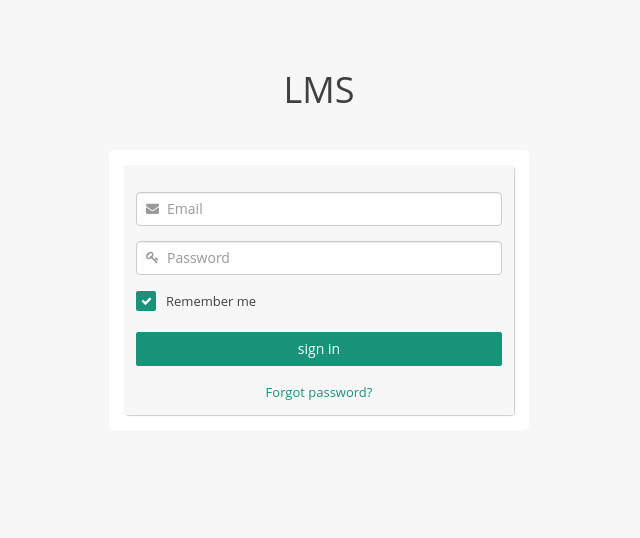
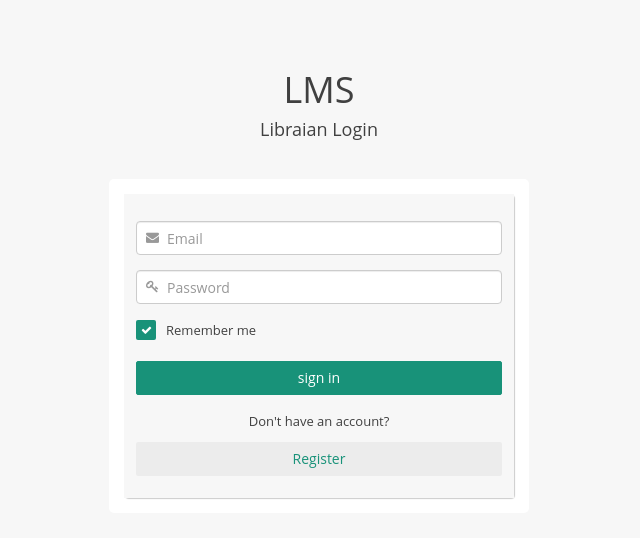
Before and after one commit to Emon-git-site/Library_manaement_system_PHP, a PHP site: page /librarian/login.php in a window 1280 px wide. Shown: the top 538 px of the page, without its empty margins (321-961 px from the left). Run offline with PHP 8.4, Linux system fonts and the light colour scheme.

Commit message:
extra 1
student login, libraian  login page modify

```diff
--- a/librarian/login.php
+++ b/librarian/login.php
@@ -63,6 +63,7 @@ if (isset($_POST['login'])) {
             <!--LOGO-->
             <div class="logo">
                 <h1 class="text-center">LMS</h1>
+                <h4 class="text-center"> Libraian Login </h4>
                 <?php
                 if (isset($error)) { ?>
                     <div class="alert alert-danger " role="alert">
@@ -102,9 +103,10 @@ if (isset($_POST['login'])) {
                                 <input type="submit" value="sign in" class="btn btn-primary btn-block" name="login">
                             </div>
                             <div class="form-group text-center">
-                                <a href="pages_forgot-password.html">Forgot password?</a>
 
-                            </div>
+                              <span>Don't have an account?</span>
+                              <a href="register.php" class="btn btn-block mt-sm">Register</a>
+                          </div>
                         </form>
                     </div>
                 </div>
--- a/student/register.php
+++ b/student/register.php
@@ -124,6 +124,8 @@ if (isset($_POST['student_register'])) {
             <!--LOGO-->
             <div class="logo">
                 <h1 class="text-center">LMS</h1>
+                <h4 class="text-center"> Student Registration </h4>
+
 
                 <!-- show the registratoin success message -->
                 <?php
--- a/student/sign-in.php
+++ b/student/sign-in.php
@@ -62,6 +62,7 @@ if (isset($_POST['login'])) {
             <!--LOGO-->
             <div class="logo">
                 <h1 class="text-center">LMS</h1>
+                <h4 class="text-center"> Student Login </h4>
                 <?php
                 if (isset($error)) { ?>
                     <div class="alert alert-danger " role="alert">
@@ -101,8 +102,7 @@ if (isset($_POST['login'])) {
                                 <input type="submit" value="sign in" class="btn btn-primary btn-block" name="login">
                             </div>
                             <div class="form-group text-center">
-                                <a href="pages_forgot-password.html">Forgot password?</a>
-                                <hr />
+
                                 <span>Don't have an account?</span>
                                 <a href="register.php" class="btn btn-block mt-sm">Register</a>
                             </div>
```
Also changed, not shown: student/header.php (+4 -3 lines).
